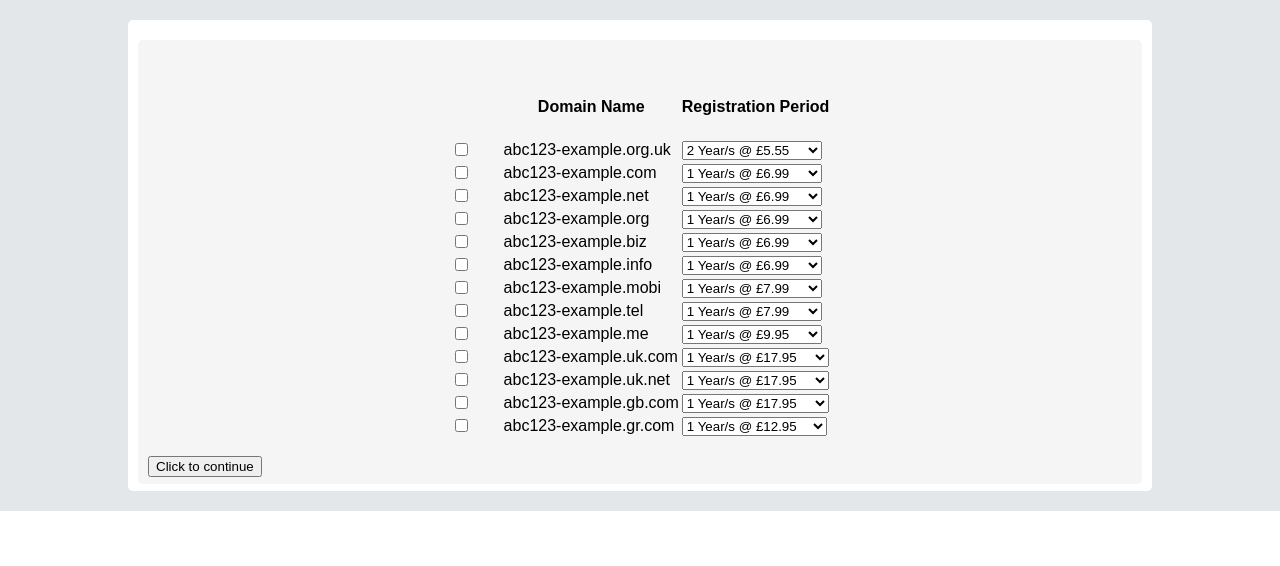
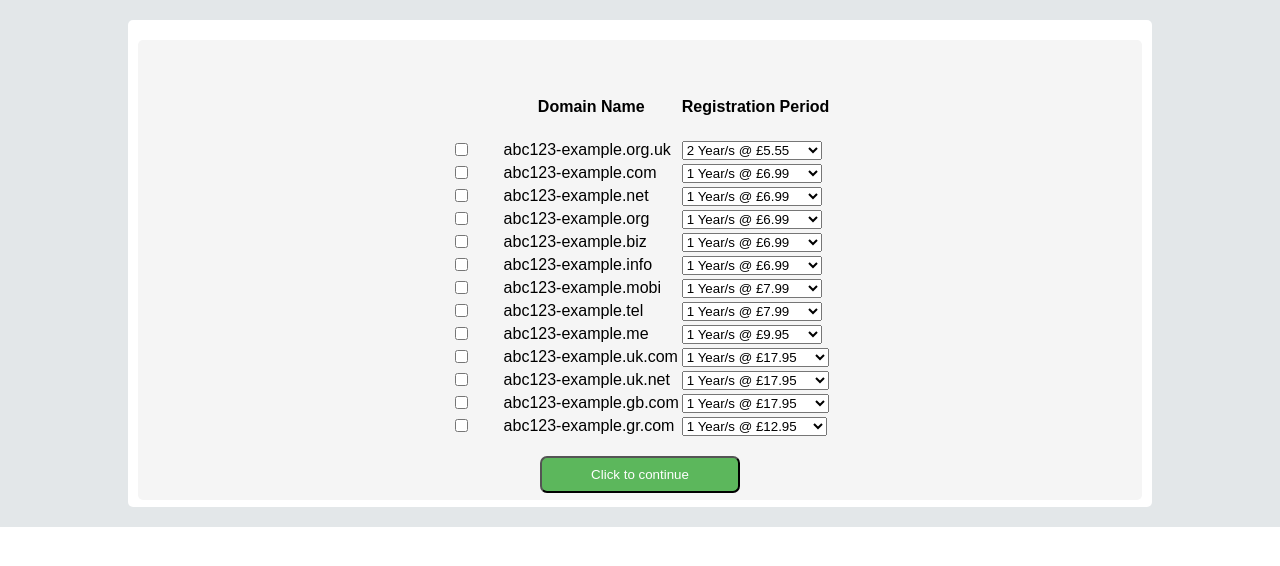
Before and after one commit to oli11eady/astutium, a plain HTML site: page pricing.html in a window 1280 px wide. Drawn offline with Linux system fonts and the light colour scheme.

Commit message:
Update style.css

```diff
--- a/style.css
+++ b/style.css
@@ -33,7 +33,8 @@ body {
 
  #continue{
 
-    display: inline-block;
+    display: block;
+    position: relative;
     background-color: rgb(92,183,92);
     padding-top: 9px;
     padding-left: 20px;
@@ -41,11 +42,25 @@ body {
     padding-bottom: 9px;
     color: white;
     border-radius: 7px;
-    top: 50%;
-    left: 50%;
+    width: 200px;
+    margin: 0 auto;
+}
 
-    margin-left: 40%;
+#continue2{
 
+    display: block;
+    position: relative;
+    background-color: rgb(92,183,92);
+    padding-top: 9px;
+    padding-left: 20px;
+    padding-right: 20px;
+    padding-bottom: 9px;
+    color: white;
+    border-radius: 7px;
+
+    width: 200px;
+
+    margin: 0 auto;
 }
 
 #domain{
```
